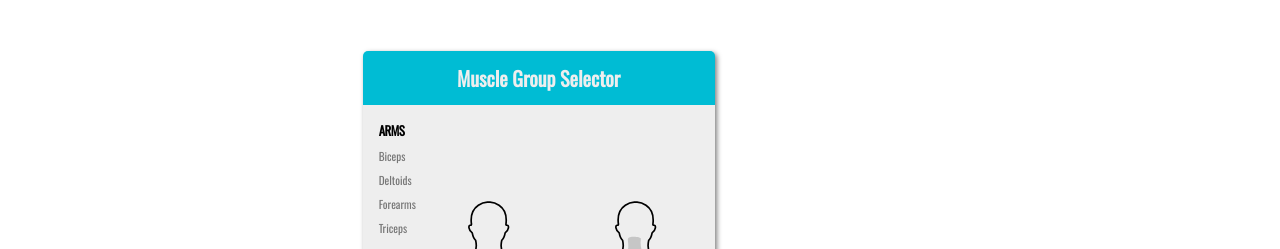
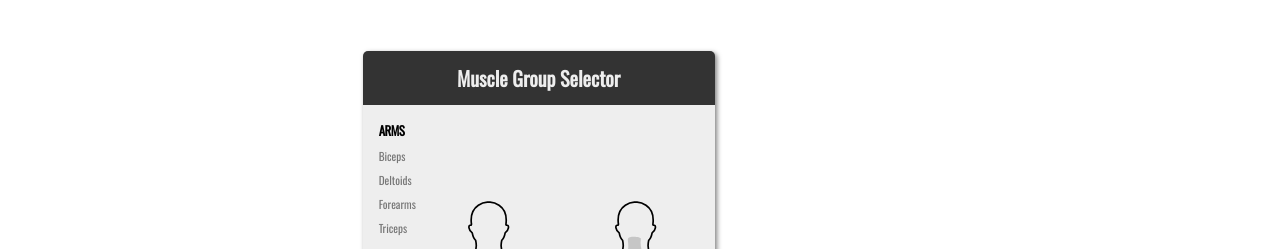
Before and after one commit to blajbaca/webprojekt, a website: page views/workouts.html in a window 1280 px wide. Shown: the part 155-404 px from the top of the page. Drawn offline with nearby package versions, Linux system fonts and the light colour scheme.

Commit message:
Small css fix

```diff
--- a/public/css/muscleGroup.css
+++ b/public/css/muscleGroup.css
@@ -6,12 +6,12 @@
     border-radius: 5px;
     box-shadow: 2px 2px 5px 0 rgba(0, 0, 0, .5);
     overflow: hidden;
-    border-top: 0.75rem solid #00bcd4;
+    border-top: 0.75rem solid #333;
 }
 .muscle-groups h1 {
     margin: -0.5rem -1rem 1rem;
     padding: 0 1rem 0.75rem;
-    background: #00bcd4;
+    background: #333;
     color: #eee;
     text-align: center;
     font-size: 1.25rem;
```
